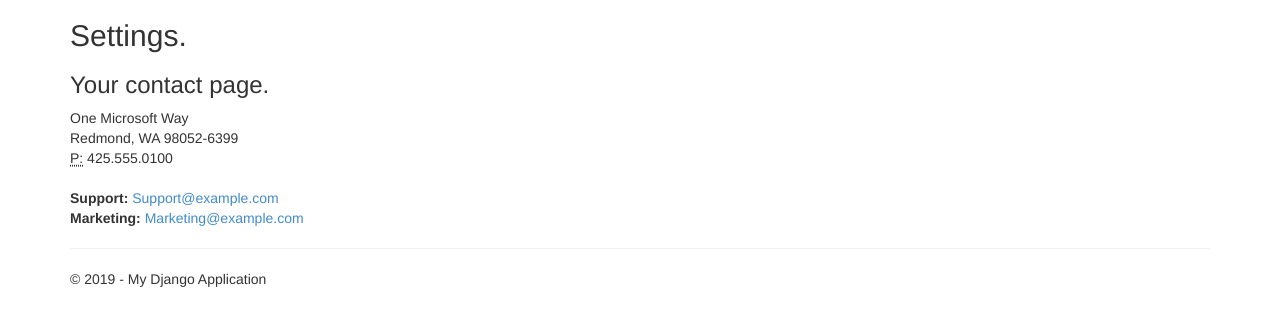
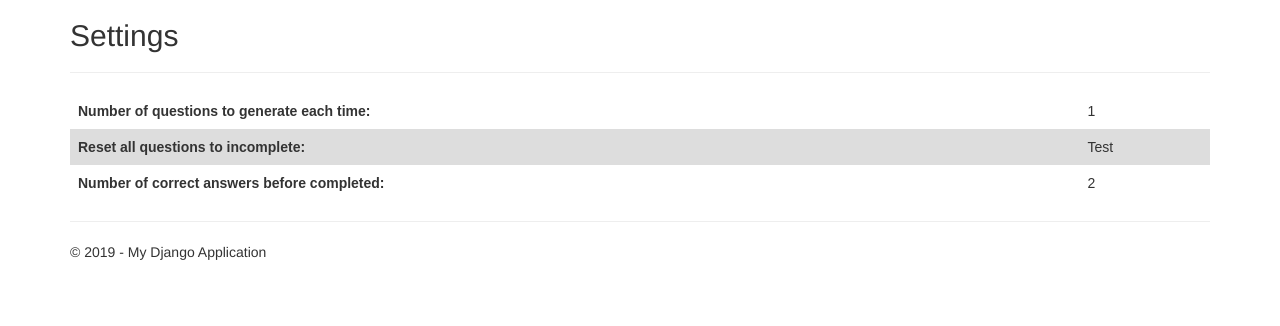
Before and after one commit to skmerten/Study_Bot, a Django app: page /settings in a window 1280 px wide. Shown: the part 51-377 px from the top of the page. Run offline with Django 3.2, Linux system fonts and the light colour scheme; some libraries are stand-ins or nearby versions.

Commit message:
Adding settings

```diff
--- a/Study_Bot/app/templates/app/layout.html
+++ b/Study_Bot/app/templates/app/layout.html
@@ -25,7 +25,7 @@
                 <ul class="nav navbar-nav">
                     <li><a href="{% url 'newQuestion' %}">New Set</a></li>
                     <li><a href="{% url 'score' %}">Score</a></li>
-                    <li><a href="{% url 'score' %}">Settings</a></li>
+                    <li><a href="{% url 'settings' %}">Settings</a></li>
                 </ul>
             </div>
         </div>
--- a/Study_Bot/app/templates/app/settings.html
+++ b/Study_Bot/app/templates/app/settings.html
@@ -1,20 +1,39 @@
 {% extends "app/layout.html" %}
 
 {% block content %}
+<style>
+table {
+  font-family: arial, sans-serif;
+  border-collapse: collapse;
+  width: 100%;
+}
 
-<h2>{{ title }}.</h2>
-<h3>{{ message }}</h3>
+td, th {
+  border: none;
+  text-align: left;
+  padding: 8px;
+}
 
-<address>
-    One Microsoft Way<br />
-    Redmond, WA 98052-6399<br />
-    <abbr title="Phone">P:</abbr>
-    425.555.0100
-</address>
+tr:nth-child(even) {
+  background-color: #dddddd;
+}
+</style>
+<h2>{{ title }}</h2>
+<hr>
 
-<address>
-    <strong>Support:</strong>   <a href="mailto:Support@example.com">Support@example.com</a><br />
-    <strong>Marketing:</strong> <a href="mailto:Marketing@example.com">Marketing@example.com</a>
-</address>
+<table>
+  <tr>
+    <th>Number of questions to generate each time: </th>
+    <td>1</td>
+  </tr>
+  <tr>
+    <th>Reset all questions to incomplete: </th>
+    <td>Test</td>
+  </tr>
+  <tr>
+    <th>Number of correct answers before completed: </th>
+    <td>2</td>
+  </tr>
+</table>
 
 {% endblock %}
--- a/Study_Bot/app/views.py
+++ b/Study_Bot/app/views.py
@@ -88,7 +88,6 @@ def settings(request):
         'app/settings.html',
         {
             'title':'Settings',
-            'message':'Your contact page.',
             'year':datetime.now().year,
         }
     )
```
